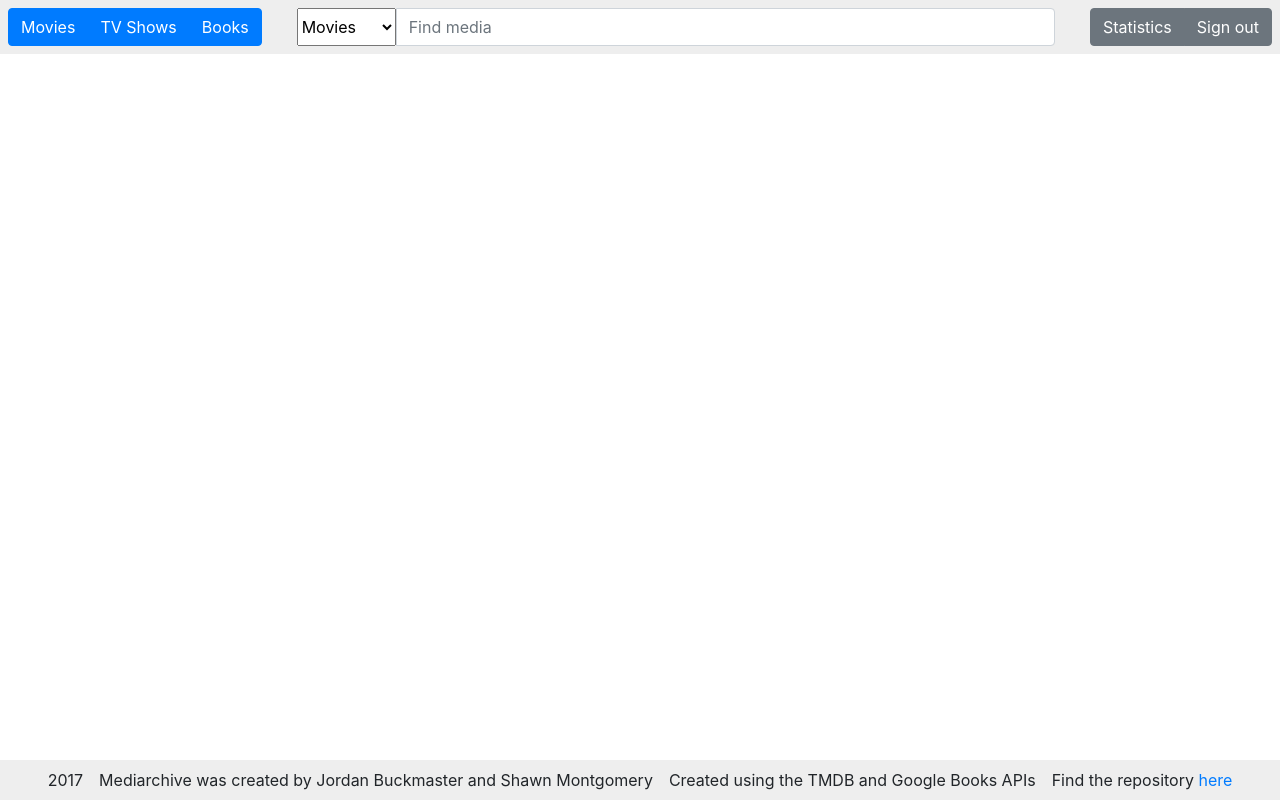
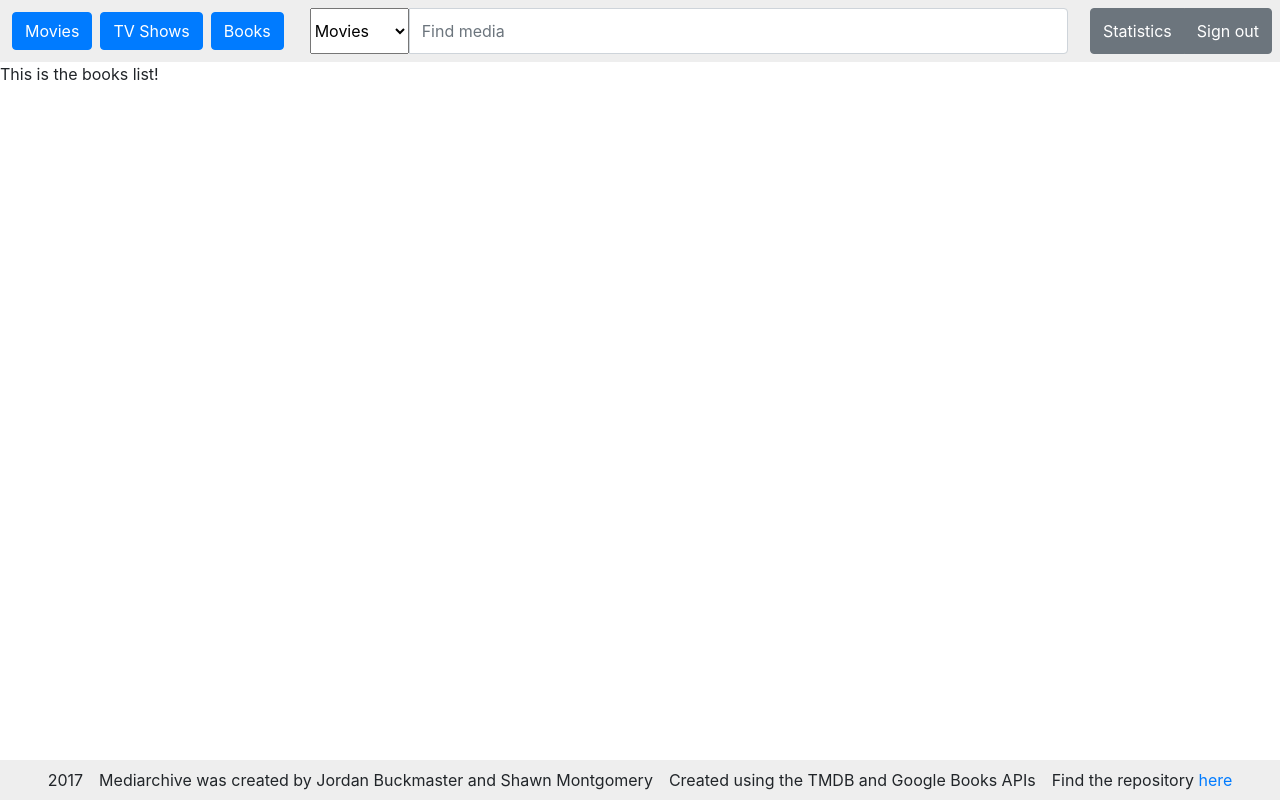
Before and after one commit to jmbuck/mediarchive, a React (Create React App) app: page /#/books/all in a window 1280 px wide. Before the commit this address led to /#/. Built offline with nearby package versions, Linux system fonts and the light colour scheme.

Commit message:
Add basic route navigation

```diff
--- a/src/css/Header.css
+++ b/src/css/Header.css
@@ -9,6 +9,9 @@
     justify-content: space-between;
 }
 
+.Header a {
+    margin: 0.25rem;
+}
 .Header .search-bar {
     flex-basis: 60%;
 }
--- a/src/js/Header.js
+++ b/src/js/Header.js
@@ -1,4 +1,6 @@
 import React, { Component } from 'react'
+import { NavLink } from 'react-router-dom'
+
 import '../css/Header.css'
 
 class Header extends Component {
@@ -7,9 +9,15 @@ class Header extends Component {
       <div className="Header">
         <div className="btn-toolbar" role="toolbar" aria-label="toolbar with lists">
           <div className="nav btn-group mr-2" role="group" aria-label="list links">
-            <button type="button" className="btn btn-primary">Movies</button>
-            <button type="button" className="btn btn-primary">TV Shows</button>
-            <button type="button" className="btn btn-primary">Books</button>
+            <NavLink to="/movies/all" className="">
+              <button type="button" className="btn btn-primary">Movies</button>
+            </NavLink>
+            <NavLink to="/tv/all" className="">
+              <button type="button" className="btn btn-primary">TV Shows</button>
+            </NavLink>
+            <NavLink to="/books/all" className="">
+              <button type="button" className="btn btn-primary">Books</button>
+            </NavLink>
           </div>
           <div className="search-bar input-group">
             <select className="input-group-addon" id="btnGroupAddon">
--- /dev/null
+++ b/src/js/List.js
@@ -0,0 +1,18 @@
+import React, { Component } from 'react'
+
+import '../css/List.css'
+
+class List extends Component {
+  render() {
+    const list = this.props.match.params.list;
+    const media = this.props.match.params.media;
+
+    return (
+      <div className="List">
+          This is the {media} list!
+      </div>
+    );
+  }
+}
+
+export default List;
--- a/src/js/Main.js
+++ b/src/js/Main.js
@@ -1,8 +1,10 @@
 import React, { Component } from 'react'
+import { Route, Switch } from 'react-router-dom'
 
 import '../css/Main.css'
 import Header from './Header'
 import Footer from './Footer'
+import List from './List'
 
 class Main extends Component {
   render() {
@@ -10,6 +12,11 @@ class Main extends Component {
       <div className="Main">
         <Header />
         {/* List statistics and links go here on the main page */}
+        <Switch>
+            <Route path="/:media/:list" render={(navProps) => <List {...navProps} />}/>
+            <Route path="/search/:query" render={(navProps) => <Search {...navProps}/>}/>
+            <Route path="/" render={(navProps) => <div>List statistics and user information will go here</div>}/>
+        </Switch>
         <Footer />
       </div>
     );
```
Also changed, not shown: src/css/List.css (added).
